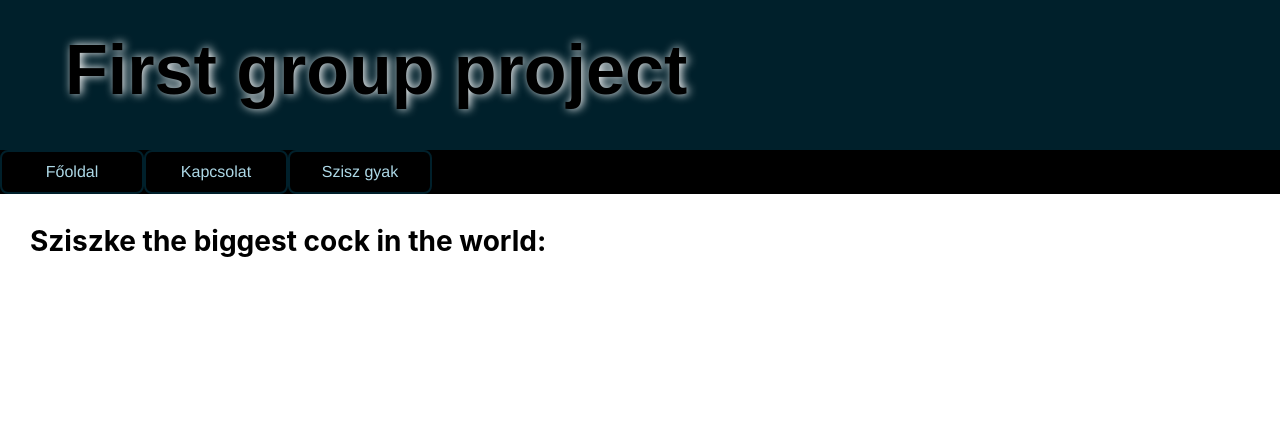
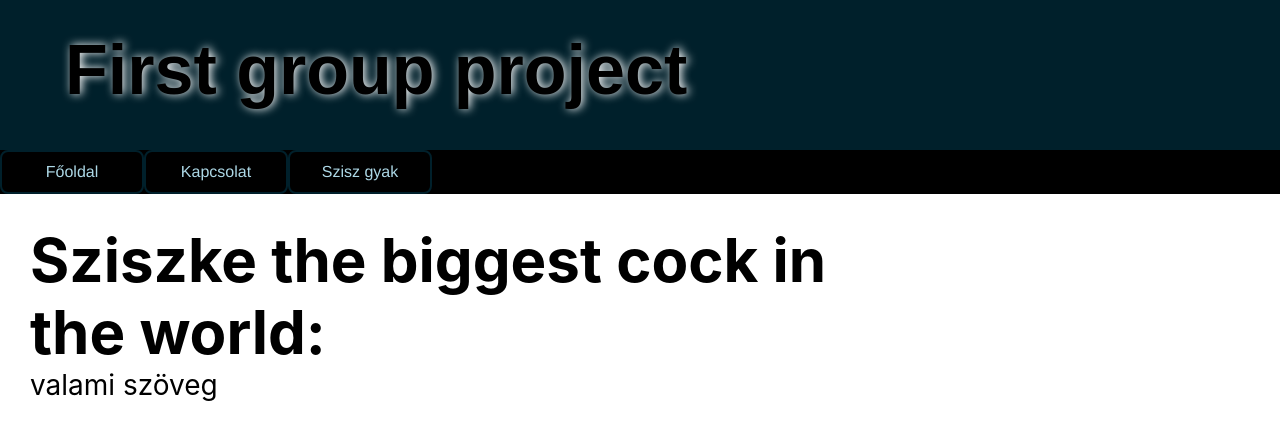
Before and after one commit to dcfw6l/test-application, a React (Create React App) app: page /SziszkePage in a window 1280 px wide. Shown: the top 440 px of the page. Built offline with nearby package versions, Linux system fonts and the light colour scheme.

Commit message:
valami szöveg

```diff
--- a/src/components/testszisz/testszisz.css
+++ b/src/components/testszisz/testszisz.css
@@ -0,0 +1,54 @@
+.contactContainer{
+
+    width:70%;
+    background-color: white;
+    text-align: left;
+    margin:30px;
+    color:black;
+    font-size:14pt;
+
+
+}
+
+.contactContainerForTable{
+
+    width:100%;
+    background-color: lightgray;
+    text-align: left;
+    margin:30px;
+    color:black;
+    font-size:14pt;
+    border: 2px solid black;
+    border-radius: 8px;
+
+
+}
+
+.contactHeaderContainer{
+
+    height:300px;
+    width:100%;
+    /* background: url('../../assets/location.PNG') no-repeat; */
+
+
+}
+
+.contactFrame{
+    background-color: red;
+    height: 450px;
+}
+
+.contactTitle{
+    color: black;
+    font-weight: bold;
+    font-size: 60px;
+}
+
+.valamiSzovegClass {
+    color: 'white';
+    background-color: 'red';
+    width: '600px';
+    margin-top: '30px';
+    padding-left: '50px';
+    height: '300px'
+}
--- a/src/components/testszisz/testszisz.tsx
+++ b/src/components/testszisz/testszisz.tsx
@@ -1,11 +1,12 @@
 import React from "react";
-import "./testszisz.css"
+import "./testszisz.css";
 
 export class TestSzisz extends React.Component<{}, {}> {
 
 render(){
     return <div className="contactContainer" style={{fontSize: '28px'}}>
-        <div className="contactTitle">Sziszke the biggest cock in the world:</div>
-        </div>
+                <div className="contactTitle">Sziszke the biggest cock in the world:</div>
+                <div className="valamiSzovegClass">valami szöveg</div>
+           </div>
     }
 }
```
